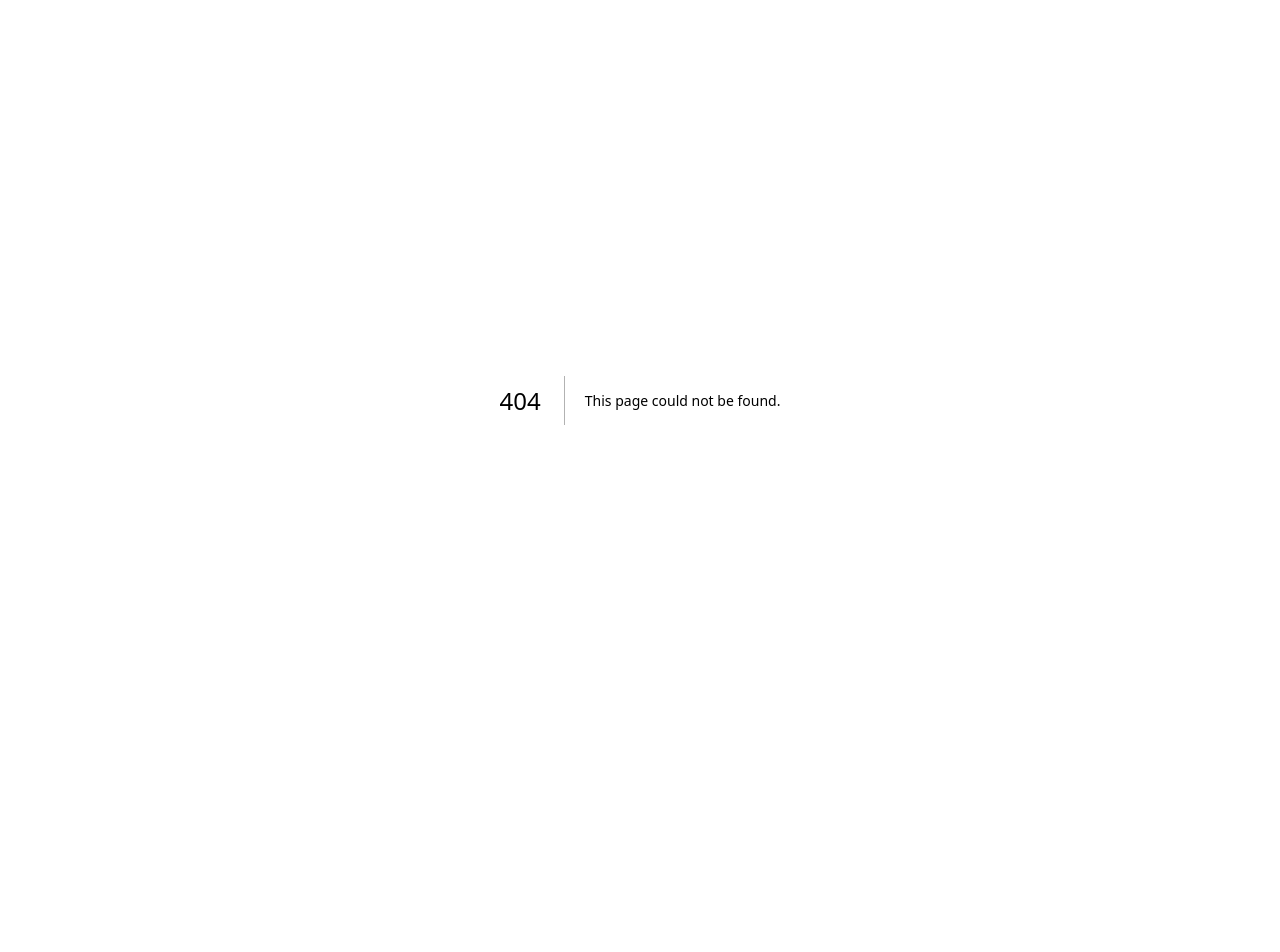
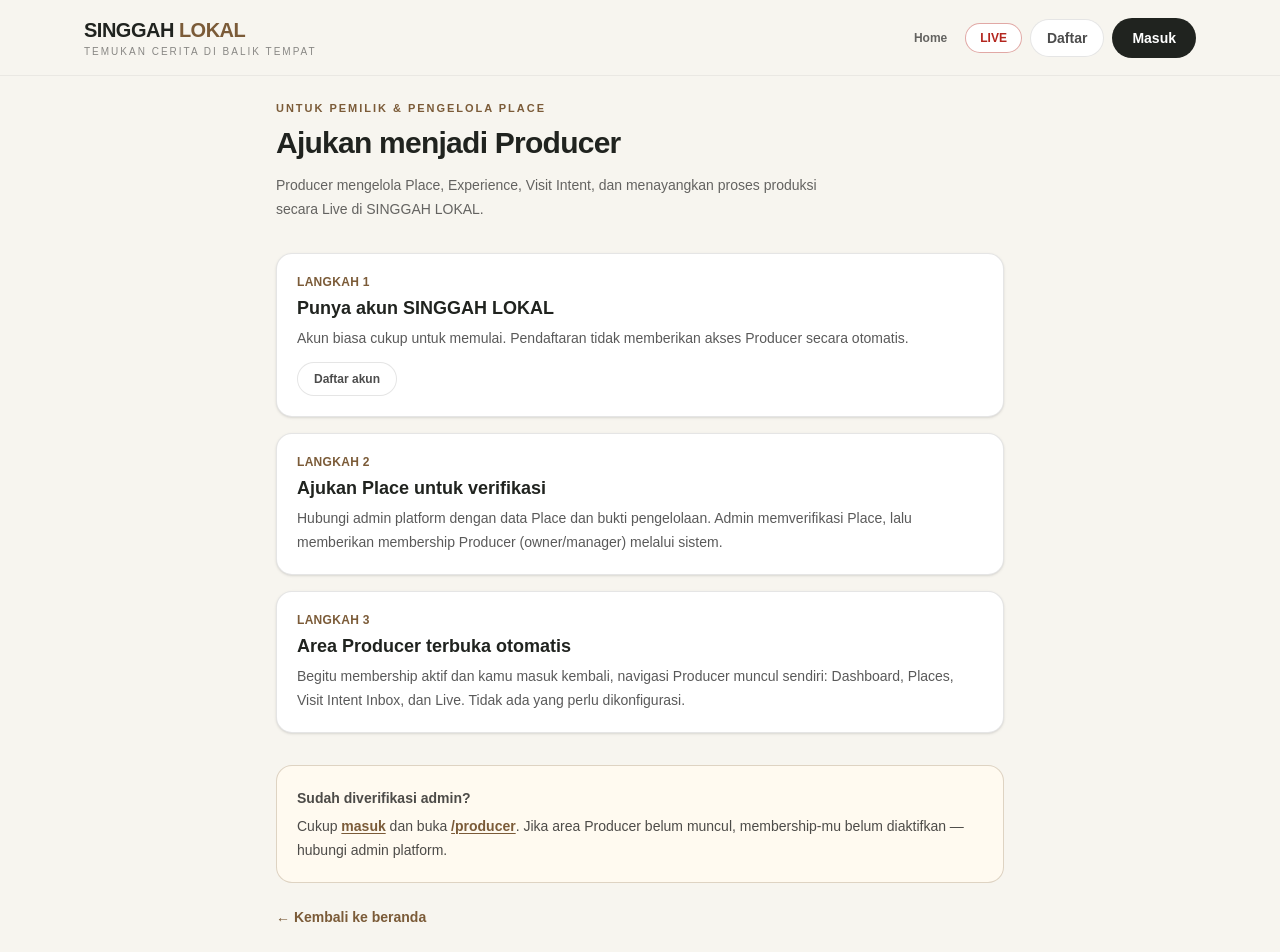
Before and after one commit to irusandi-hub/singgah-lokal, a Next.js app in the folder web/: page /producer/onboarding in a window 1280 px wide. Before the commit this address had no page. Shown: the top 952 px of the page. Before the commit the page ends 800 px from the top, so only its background shows below. Built offline with nearby package versions, Linux system fonts and the light colour scheme; no server answers.

Commit message:
Polish live empty state and producer onboarding

```diff
--- a/web/app/auth/page.tsx
+++ b/web/app/auth/page.tsx
@@ -149,7 +149,10 @@ function AuthForm() {
           </p>
           <p className="mt-2 text-center text-xs leading-5 text-black/45">
             Akses Producer tidak otomatis — setelah mendaftar, admin platform memberikan
-            membership Producer. Area Producer muncul sendiri saat membership aktif.
+            membership Producer. Area Producer muncul sendiri saat membership aktif.{" "}
+            <Link className="font-bold text-[#7b5b38] underline underline-offset-2" href="/producer/onboarding">
+              Ajukan menjadi Producer
+            </Link>
           </p>
         </form>
       </div>
--- a/web/app/auth/sign-up/page.tsx
+++ b/web/app/auth/sign-up/page.tsx
@@ -100,6 +100,12 @@ function SignUpForm() {
                 pemberian membership Producer. Setelah membership aktif, area Producer muncul
                 otomatis saat kamu masuk.
               </p>
+              <Link
+                href="/producer/onboarding"
+                className="mt-3 inline-flex rounded-full bg-[#7b5b38] px-4 py-2 text-xs font-bold text-white"
+              >
+                Ajukan menjadi Producer
+              </Link>
             </div>
 
             <button
--- a/web/app/page.tsx
+++ b/web/app/page.tsx
@@ -177,6 +177,24 @@ export default function Home() {
             </button>
           ))}
         </div>
+
+        {/* LIVE filter empty state — a clear notice instead of an empty
+            screen. Based only on canonical discovery data; no fake Live. */}
+        {liveOnly && liveItems.length === 0 && (
+          <div className="mb-5 rounded-2xl border border-[#b3261e]/30 bg-white p-6 text-center shadow-sm">
+            <p className="text-sm font-bold">Saat ini belum ada Live yang sedang berlangsung.</p>
+            <p className="mt-1 text-xs text-black/55">
+              Ketika sebuah Place memulai Live, proses produksinya otomatis muncul di sini.
+            </p>
+            <button
+              type="button"
+              onClick={() => setLiveOnly(false)}
+              className="mt-4 inline-flex rounded-full bg-[#20231f] px-5 py-2.5 text-sm font-bold text-white"
+            >
+              Lihat Semua Place
+            </button>
+          </div>
+        )}
 
         {/* LIVE SEKARANG cards */}
         {liveCards.length > 0 && (
--- /dev/null
+++ b/web/app/producer/onboarding/page.tsx
@@ -0,0 +1,75 @@
+import Link from "next/link";
+import SiteNav from "@/components/site-nav";
+
+export const metadata = {
+  title: "Ajukan menjadi Producer — SINGGAH LOKAL",
+};
+
+// Pre-membership onboarding page. It explains the provisioning path and
+// deliberately grants nothing: Producer authorization stays derived
+// server-side from producer_memberships (owner/manager), so a regular
+// account never self-assigns a role and no membership is created here.
+export default function ProducerOnboardingPage() {
+  return (
+    <main className="min-h-screen bg-[#f7f5ef] text-[#20231f]">
+      <SiteNav />
+
+      <section className="mx-auto max-w-3xl px-5 pb-14 pt-6">
+        <p className="text-[11px] font-bold uppercase tracking-[0.18em] text-[#7b5b38]">
+          Untuk pemilik & pengelola Place
+        </p>
+        <h1 className="mt-2 text-3xl font-black tracking-tight">Ajukan menjadi Producer</h1>
+        <p className="mt-3 max-w-xl text-sm leading-6 text-black/60">
+          Producer mengelola Place, Experience, Visit Intent, dan menayangkan proses produksi
+          secara Live di SINGGAH LOKAL.
+        </p>
+
+        <ol className="mt-8 grid gap-4">
+          <li className="rounded-2xl border border-black/10 bg-white p-5 shadow-sm">
+            <p className="text-xs font-black uppercase tracking-wide text-[#7b5b38]">Langkah 1</p>
+            <h2 className="mt-1 text-lg font-black">Punya akun SINGGAH LOKAL</h2>
+            <p className="mt-1 text-sm leading-6 text-black/65">
+              Akun biasa cukup untuk memulai. Pendaftaran tidak memberikan akses Producer secara
+              otomatis.
+            </p>
+            <Link
+              href="/auth/sign-up"
+              className="mt-3 inline-flex rounded-full border border-black/10 bg-white px-4 py-2 text-xs font-bold text-black/70 hover:bg-black/5"
+            >
+              Daftar akun
+            </Link>
+          </li>
+          <li className="rounded-2xl border border-black/10 bg-white p-5 shadow-sm">
+            <p className="text-xs font-black uppercase tracking-wide text-[#7b5b38]">Langkah 2</p>
+            <h2 className="mt-1 text-lg font-black">Ajukan Place untuk verifikasi</h2>
+            <p className="mt-1 text-sm leading-6 text-black/65">
+              Hubungi admin platform dengan data Place dan bukti pengelolaan. Admin memverifikasi
+              Place, lalu memberikan membership Producer (owner/manager) melalui sistem.
+            </p>
+          </li>
+          <li className="rounded-2xl border border-black/10 bg-white p-5 shadow-sm">
+            <p className="text-xs font-black uppercase tracking-wide text-[#7b5b38]">Langkah 3</p>
+            <h2 className="mt-1 text-lg font-black">Area Producer terbuka otomatis</h2>
+            <p className="mt-1 text-sm leading-6 text-black/65">
+              Begitu membership aktif dan kamu masuk kembali, navigasi Producer muncul sendiri:
+              Dashboard, Places, Visit Intent Inbox, dan Live. Tidak ada yang perlu dikonfigurasi.
+            </p>
+          </li>
+        </ol>
+
+        <div className="mt-8 rounded-2xl border border-[#7b5b38]/25 bg-[#fffaf0] p-5 text-sm leading-6 text-black/70">
+          <p className="font-bold">Sudah diverifikasi admin?</p>
+          <p className="mt-1">
+            Cukup <Link href="/auth" className="font-bold text-[#7b5b38] underline underline-offset-2">masuk</Link>{" "}
+            dan buka <Link href="/producer" className="font-bold text-[#7b5b38] underline underline-offset-2">/producer</Link>.
+            Jika area Producer belum muncul, membership-mu belum diaktifkan — hubungi admin platform.
+          </p>
+        </div>
+
+        <Link href="/" className="mt-6 inline-block text-sm font-bold text-[#7b5b38]">
+          ← Kembali ke beranda
+        </Link>
+      </section>
+    </main>
+  );
+}
--- a/web/app/producer/page.tsx
+++ b/web/app/producer/page.tsx
@@ -60,6 +60,13 @@ export default async function ProducerDashboardPage() {
           </Link>
         </section>
 
+        {places.length === 0 && (
+          <p className="mt-8 rounded-2xl border border-black/10 bg-white p-5 text-sm text-black/65">
+            Belum ada Place dalam kewenanganmu. Ikuti proses verifikasi untuk menjadi Producer —
+            lihat <Link href="/producer/onboarding" className="font-bold text-[#7b5b38] underline underline-offset-2">Ajukan menjadi Producer</Link>.
+          </p>
+        )}
+
         {places.length > 0 && (
           <section aria-label="Place dalam kewenangan" className="mt-8">
             <h2 className="text-sm font-bold uppercase tracking-[0.14em] text-black/45">Place milikmu</h2>
--- a/web/components/visited-link.tsx
+++ b/web/components/visited-link.tsx
@@ -2,7 +2,7 @@
 
 import Link from "next/link";
 import { useEffect, useState } from "react";
-import { isVisited, markVisited } from "@/lib/visited-links";
+import { isVisited } from "@/lib/visited-links";
 
 type VisitedLinkProps = Omit<React.ComponentProps<typeof Link>, "className" | "onClick"> & {
   className?: string;
@@ -36,7 +36,6 @@ export default function VisitedLink({ className = "", visitedClassName = "", chi
     <Link
       {...rest}
       className={`${className} ${visited ? visitedClassName : ""}`}
-      onClick={() => markVisited(href)}
     >
       {children}
     </Link>
```
